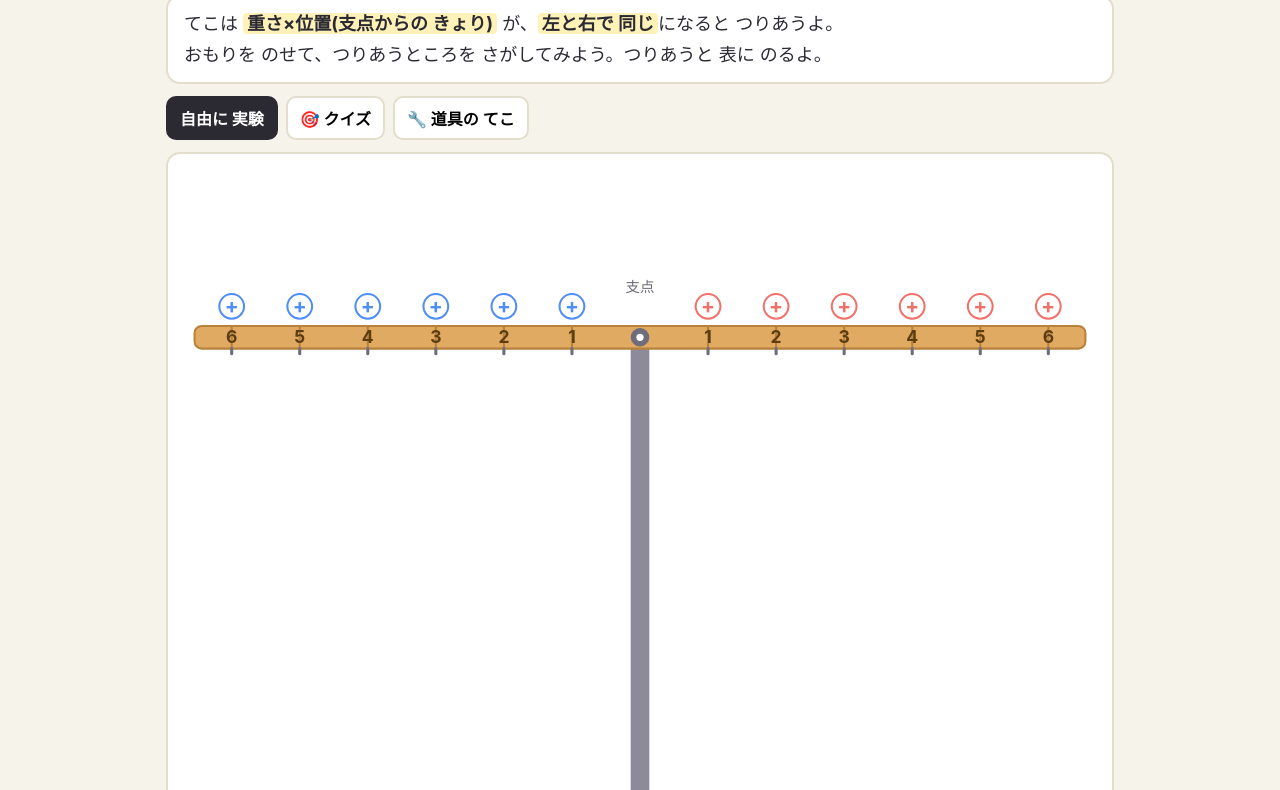
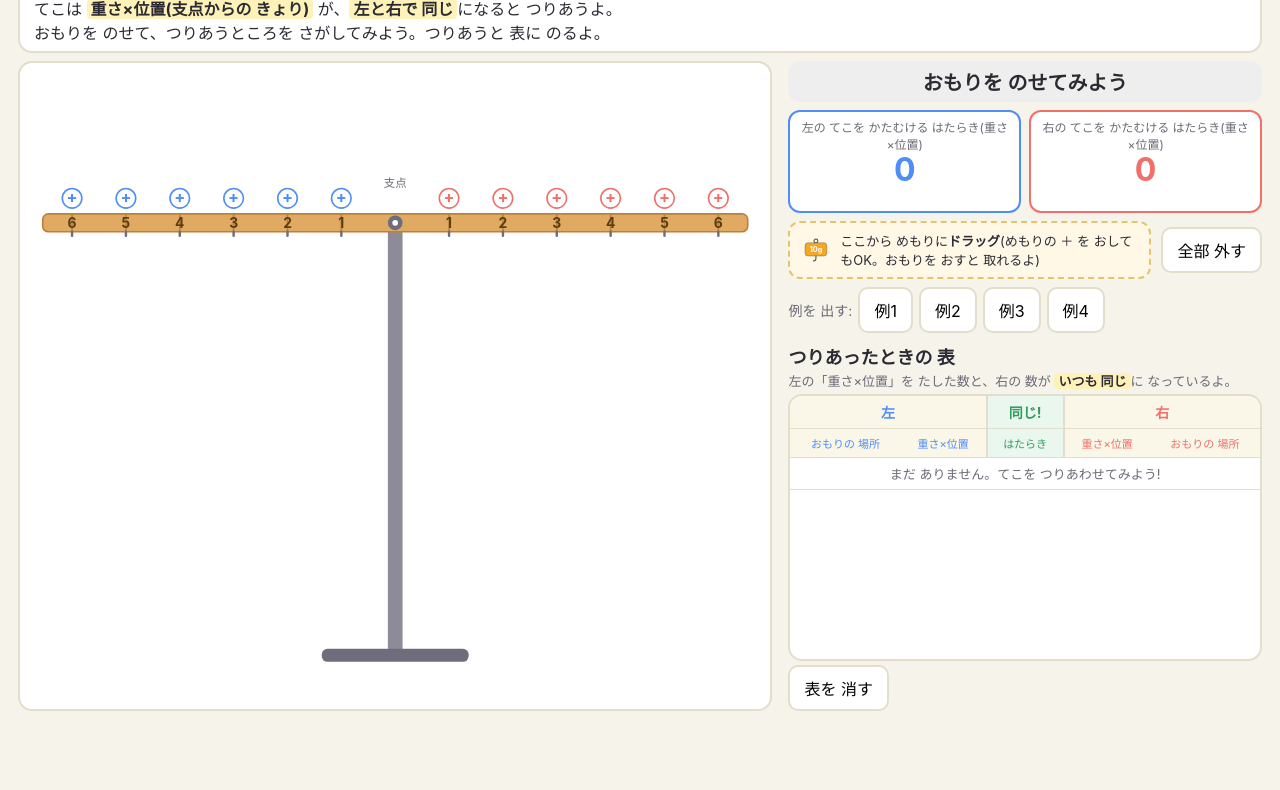
Before and after one commit to beemuse-tech/lever, a plain HTML site: page index.html in a window 1280 px wide. Shown: the part 75-865 px from the top of the page. After the commit the page ends 800 px from the top, so only its background shows below. Drawn offline with Linux system fonts and the light colour scheme.

Commit message:
Add files via upload

```diff
--- a/index.html
+++ b/index.html
@@ -80,6 +80,46 @@
   .toast.on{opacity:1}
   .plus{cursor:pointer} .plus:hover circle,.plus.hot circle{fill:#fff2b8}
   .w{cursor:pointer}
+  /* ---------- iPad 横向き: 左に大きな絵、右に そうさと 表 ---------- */
+  @media (orientation:landscape) and (min-width:900px) and (min-height:560px){
+    html,body{height:100%;overflow:hidden}
+    .wrap{max-width:none;height:100vh;height:100dvh;padding:10px 18px 14px;display:grid;gap:8px 16px;
+      grid-template-columns:minmax(0,1fr) clamp(380px,37vw,500px);
+      grid-template-rows:auto auto auto minmax(0,1fr)}
+    h1{grid-column:1;grid-row:1;margin:0;font-size:26px;align-self:center}
+    .modes{grid-column:2;grid-row:1;margin:0;flex-wrap:nowrap;justify-content:flex-end}
+    .modes button{min-height:46px;font-size:16px;padding:8px 10px}
+    .rule{grid-column:1/-1;grid-row:2;font-size:16px;line-height:1.5;padding:6px 14px}
+    #board:not([hidden]),#toolPanel:not([hidden]){display:contents}
+    #board>svg,#toolPanel>svg{grid-column:1;grid-row:3/5;width:100%;height:100%;min-height:0;
+      background:var(--card);border:2px solid var(--line);border-radius:14px;padding:8px}
+    .side{grid-column:2;grid-row:3;display:flex;flex-direction:column;gap:8px;min-height:0}
+    .side .tools,.side .quiz{margin-top:0}
+    .readout{grid-template-columns:1fr 1fr;margin-top:0;gap:8px}
+    .status{grid-column:1/3;order:-1;min-width:0;font-size:20px;padding:6px 10px}
+    .card{padding:6px 8px}.card .t{font-size:12px}.card .n{font-size:32px}.card .f{font-size:13px;min-height:18px}
+    .tray{font-size:13px;flex:1;min-width:0}
+    button{min-height:46px}
+    .presets{font-size:14px}
+    .quiz{padding:8px 12px}.qtext{font-size:19px}
+    .choices button{min-width:84px;font-size:22px}
+    #tablesec{grid-column:2;grid-row:4;display:flex;flex-direction:column;min-height:0}
+    #tablesec[hidden]{display:none}
+    #tablesec h2{font-size:18px;margin:2px 0 2px}
+    #tablesec .cap{font-size:13px;margin:0 0 4px}
+    #tablesec .tablebox{flex:1;min-height:0;max-height:none}
+    #tablesec table{min-width:0;font-size:13px}
+    #tablesec th,#tablesec td{padding:6px 4px}
+    #tablesec th{font-size:12px;white-space:normal;top:0}#tablesec th.g{font-size:14px}
+    #tablesec tr.sub th{top:30px;font-size:11px}
+    #tablesec td div{white-space:normal;line-height:1.5}#tablesec td.calc div{font-size:13px}
+    #tablesec td.mid{font-size:20px}#tablesec td.mid small{font-size:10px}
+    #tablesec .tools{margin-top:4px}
+    .tq{grid-column:2;grid-row:3;min-height:0}
+    .tb{grid-column:2;grid-row:4;min-height:0;overflow:auto}
+    .chip{min-width:0;flex:1 1 30%;padding:8px 6px}.chip b{font-size:22px}
+    .toast{bottom:18px}
+  }
   @media(max-width:640px){.readout{grid-template-columns:1fr 1fr}.status{grid-column:1/3;order:-1}}
 </style>
 </head>
@@ -98,9 +138,10 @@
   </div>
 
   <div class="board" id="toolPanel" hidden>
-    <div class="qhead"><span id="tnum"></span><span id="tscore"></span></div>
-    <div class="qtext" id="ttext"></div>
+    <div class="tq"><div class="qhead"><span id="tnum"></span><span id="tscore"></span></div>
+    <div class="qtext" id="ttext"></div></div>
     <svg id="tsvg" viewBox="0 0 600 320" role="img" aria-label="道具の絵"></svg>
+    <div class="tb">
     <div class="hintline">下の ボタンを おしてから「？」を おす。または、ボタンを「？」まで ドラッグしてね。</div>
     <div class="chips" id="chips"></div>
     <div class="qmsg" id="tmsg"></div>
@@ -109,6 +150,7 @@
       <button id="treset">やり直す</button>
       <button id="tshow">答えを 見る</button>
       <button id="tnext" hidden>次の 道具 ▶</button>
+    </div>
     </div>
   </div>
 
@@ -121,6 +163,7 @@
       <g id="arm"></g>
       <g id="layer"></g>
     </svg>
+    <div class="side">
     <div class="readout">
       <div class="card L"><div class="t">左の てこを かたむける はたらき(重さ×位置)</div><div class="n" id="nL">0</div><div class="f" id="fL">&nbsp;</div></div>
       <div class="status" id="status">おもりを のせてみよう</div>
@@ -144,6 +187,7 @@
     </div>
     <div class="tools presets">例を 出す:
       <button data-p="0">例1</button><button data-p="1">例2</button><button data-p="2">例3</button><button data-p="3">例4</button>
+    </div>
     </div>
   </div>
 
```
